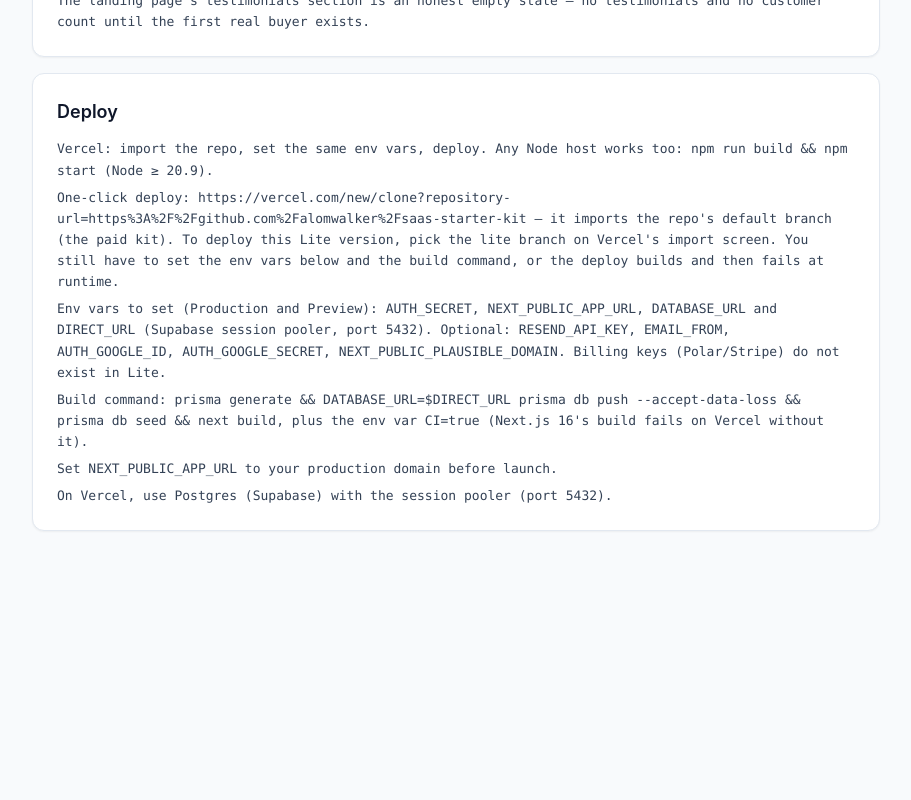
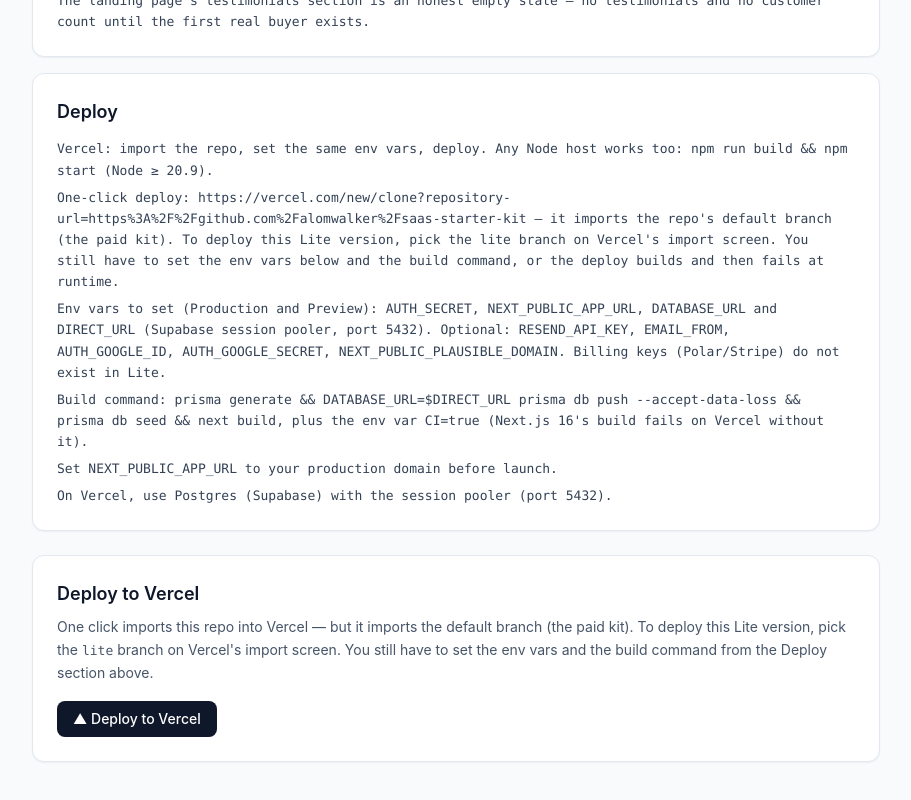
Before and after one commit to alomwalker/saas-starter-kit, a Next.js app: page /docs in a window 1280 px wide. Shown: the part 2314-3114 px from the top of the page, without its empty margins (184-1095 px from the left). Before the commit the page ends 2909 px from the top, so only its background shows below. Built offline with nearby package versions, Linux system fonts and the light colour scheme; no server answers.

Commit message:
Add clickable Deploy to Vercel button on the docs page (Lite)
Same clone URL as the README, with the Lite note: it imports
the repo's default branch (the paid kit), so Lite deploys pick
the lite branch on Vercel's import screen.

```diff
--- a/src/app/docs/page.tsx
+++ b/src/app/docs/page.tsx
@@ -1,4 +1,5 @@
 import type { Metadata } from "next";
+import { Card } from "@/components/ui";
 import DocsSearch from "./DocsSearch";
 
 export const metadata: Metadata = {
@@ -105,6 +106,23 @@ export default function DocsPage() {
           Everything you need to run, brand, and launch this starter kit.
         </p>
         <DocsSearch sections={SECTIONS} />
+        <Card className="mt-6 p-6">
+          <h2 className="text-lg font-semibold text-slate-900">Deploy to Vercel</h2>
+          <p className="mt-2 text-sm leading-relaxed text-slate-600">
+            One click imports this repo into Vercel — but it imports
+            the default branch (the paid kit). To deploy this Lite
+            version, pick the <span className="font-mono text-[13px]">lite</span> branch
+            on Vercel&apos;s import screen. You still have to set the
+            env vars and the build command from the Deploy section
+            above.
+          </p>
+          <a
+            href="https://vercel.com/new/clone?repository-url=https%3A%2F%2Fgithub.com%2Falomwalker%2Fsaas-starter-kit"
+            className="mt-4 inline-block rounded-lg bg-slate-900 px-4 py-2 text-sm font-medium text-white hover:bg-slate-700"
+          >
+            ▲ Deploy to Vercel
+          </a>
+        </Card>
       </main>
     </div>
   );
```
